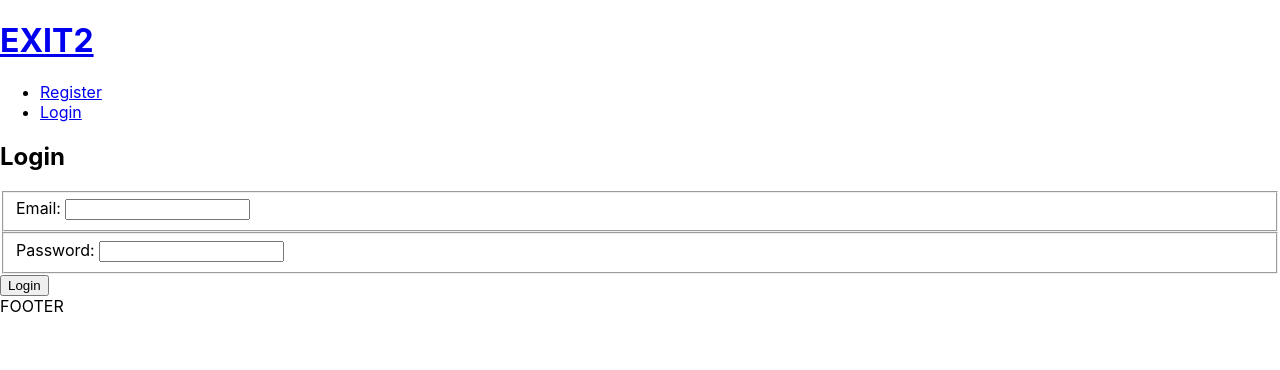
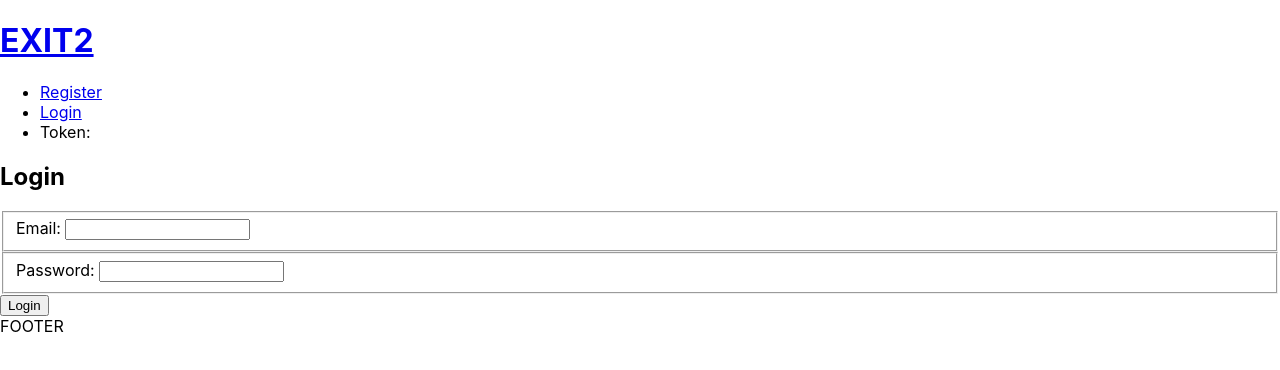
Before and after one commit to andriusmw/exit2, a React (Create React App) app: page /login in a window 1280 px wide. Shown: the top 370 px of the page. Built offline with nearby package versions, Linux system fonts and the light colour scheme.

Commit message:
userContext token parte 1

```diff
--- a/src/components/Auth.js
+++ b/src/components/Auth.js
@@ -1,11 +1,18 @@
+import { useContext } from "react"
 import { Link } from "react-router-dom"
+import { AuthContext } from "../context/AuthContext"
 
 export const Auth = () => {
+    //recibimos el token del usuario con el context
+    const {token} = useContext(AuthContext);
+
+
     return(
         <ul>
             <li> <Link to="/register">Register</Link> </li>
             <li> <Link to="/login">Login</Link> </li>
 
+            <li>Token: {token}</li>
         </ul>
     )
 }
--- a/src/components/Header.js
+++ b/src/components/Header.js
@@ -1,7 +1,11 @@
 import { Auth } from "./Auth";
 import { Link } from "react-router-dom";
+import { useContext } from "react";
+import { AuthContext } from "../context/AuthContext";
 
 export const Header = () => {
+
+
     return (
         <header>
             <h1> <Link to="/">EXIT2</Link> </h1>
--- /dev/null
+++ b/src/context/AuthContext.js
@@ -0,0 +1,14 @@
+import { createContext } from "react";
+import { useState } from "react";
+
+export const AuthContext = createContext();
+
+export const AuthProviderComponent = ({children}) => {
+    const [token, setToken] = useState();
+
+    return (
+     <AuthContext.Provider value={{token,setToken}} >
+          {children }
+     </AuthContext.Provider>
+          );
+};
--- a/src/index.js
+++ b/src/index.js
@@ -4,12 +4,15 @@ import './index.css';
 import App from './App';
 import reportWebVitals from './reportWebVitals';
 import {BrowserRouter} from "react-router-dom"
+import { AuthProviderComponent } from './context/AuthContext';
 
 const root = ReactDOM.createRoot(document.getElementById('root'));
 root.render(
   <React.StrictMode>
      <BrowserRouter>
+     <AuthProviderComponent>
        <App />
+       </AuthProviderComponent>
     </BrowserRouter>
   </React.StrictMode>
 );
--- a/src/pages/LoginPage.js
+++ b/src/pages/LoginPage.js
@@ -1,4 +1,5 @@
-import { useState } from "react";
+import { useContext, useState } from "react";
+import { AuthContext } from "../context/AuthContext";
 import { loginUserService } from "../services";
 
 export const LoginPage = () => {
@@ -6,6 +7,8 @@ export const LoginPage = () => {
     const [email,setEmail] = useState("");
     const [password,setPassword] = useState("");
     const [error,setError] = useState("");
+    //cargamos el contexto
+    const {setToken} = useContext(AuthContext)
 
     const handleForm = async (e) => {
         e.preventDefault();
@@ -14,6 +17,8 @@ export const LoginPage = () => {
             const data = await loginUserService({email,password});
 
             console.log(data);
+            setToken(data.token);
+            //Le pasa el token al context
         } catch (error) {
             setError(error.message)
         }
```
